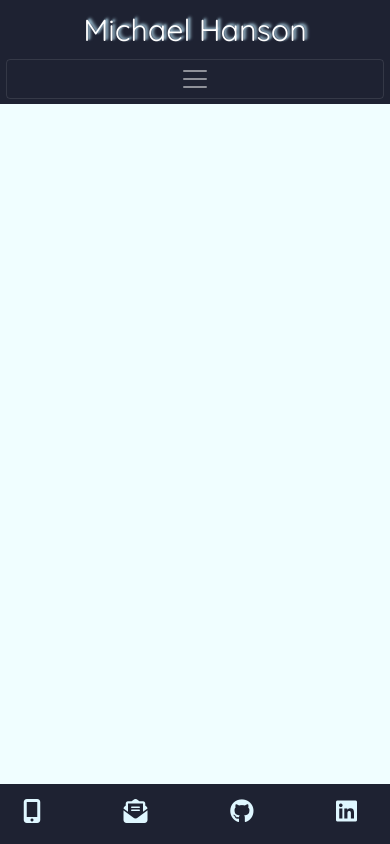
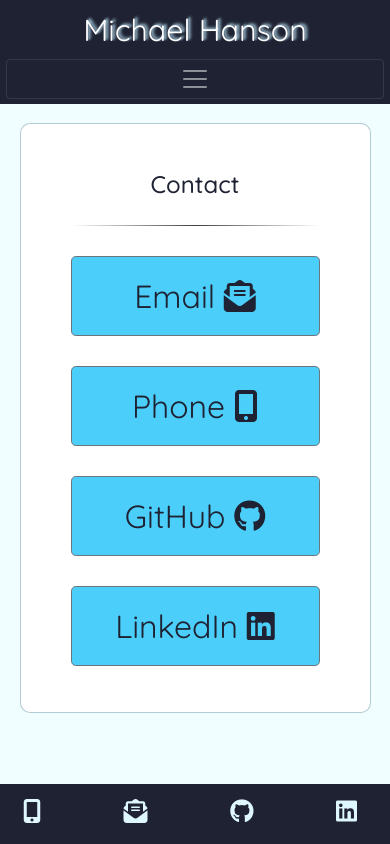
Before and after one commit to mhans003/michaelhanson-portfolio-react, a React (Create React App) app: page /contact in a window 390 px wide. Built offline with nearby package versions, Linux system fonts and the light colour scheme; a web font is replaced by a local one.

Commit message:
Application now has contact page working: Components made for the buttons as well as a modal for displaying email/phone number when pressed.

```diff
--- /dev/null
+++ b/src/components/ContactButton/index.js
@@ -0,0 +1,13 @@
+function ContactButton(props) {
+    return (
+        <div className="form-group">
+            <button type="button" className="btn btn-secondary btn-block btn-lg page-button" onClick={() => props.handleContactShow(props.heading, props.body)}>
+                <span className="contact-item">
+                    {props.text} <i className={props.icon}></i>
+                </span>
+            </button>
+        </div>
+    );
+}
+
+export default ContactButton;
--- /dev/null
+++ b/src/components/ContactModal/index.js
@@ -0,0 +1,20 @@
+import { Modal, Button, Container, Row, Col } from 'react-bootstrap';
+
+function ContactModal(props) {
+    return (
+        <>
+            <Modal show={props.contactShow} onHide={props.handleContactClose}>
+                <Modal.Header closeButton>
+                    <Modal.Title>
+                        <h3>{props.heading}</h3>
+                    </Modal.Title>
+                </Modal.Header>
+                <Modal.Body>
+                    {props.heading === "Call or Text Michael Hanson" ? <h2 className="text-center">{props.body}</h2> : <h5 className="text-center">{props.body}</h5>}
+                </Modal.Body>
+            </Modal>
+        </>
+    );
+}
+
+export default ContactModal;
--- a/src/components/Container/index.js
+++ b/src/components/Container/index.js
@@ -1,5 +1,5 @@
 function Container({ main, children }) {
-    return <div className="container" id={`${main ? 'main' : ''}`}>{children}</div>
+    return <div className={`container${main ? ' main' : ''}`}>{children}</div>
 }
 
 export default Container;
--- /dev/null
+++ b/src/components/RedirectButton/index.js
@@ -0,0 +1,13 @@
+function RedirectButton(props) {
+    return (
+        <div className="form-group">
+            <form action={props.url} target="_blank">
+                <button type="submit" className="btn btn-secondary btn-block btn-lg page-button">
+                    <span className="contact-item">{props.text}  <i className={props.icon}></i></span>
+                </button>
+            </form>
+        </div>
+    );
+}
+
+export default RedirectButton;
--- a/src/pages/Contact.js
+++ b/src/pages/Contact.js
@@ -1,12 +1,58 @@
 import "./style.css";
+import { useState } from "react";
 import Header from "../components/Header";
 import Footer from "../components/Footer";
+import Container from "../components/Container";
+import Row from "../components/Row";
+import Col from "../components/Col";
+import ContactButton from "../components/ContactButton";
+import RedirectButton from "../components/RedirectButton";
+import ContactModal from "../components/ContactModal";
 
 function Contact(props) {
+    //Set up state for modals
+    const [contactShow, setContactShow] = useState(false);
+    const [heading, setHeading] = useState("");
+    const [body, setBody] = useState("");
+
+    //Handle opening and closing of modals.
+    const handleContactClose = () => setContactShow(false);
+    const handleContactShow = (heading, body) => {
+        setHeading(heading);
+        setBody(body);
+        setContactShow(true);
+    };
+
     return (
         <div>
             <Header current={props.current}/>
+            <Container main>
+                <h1 className="text-center mt-3">Contact</h1>
+                <hr/>
+                <ContactButton
+                    text={"Email "}
+                    icon={"fas fa-envelope-open-text"}
+                    handleContactShow={handleContactShow}
+                    heading={"Email Michael Hanson"}
+                    body={"michaeledwardhanson@gmail.com"}
+                />
+                <ContactButton
+                    text={"Phone "}
+                    icon={"fas fa-mobile-alt"}
+                    handleContactShow={handleContactShow}
+                    heading={"Call or Text Michael Hanson"}
+                    body={"(951) 834-8219"}
+                />
+                <RedirectButton text={"GitHub "} icon={"fab fa-github"} url={"https://github.com/mhans003"}/>
+                <RedirectButton text={"LinkedIn "} icon={"fab fa-linkedin"} url={"https://www.linkedin.com/in/michaeledwardhanson/"}/>
+            </Container>
             <Footer/>
+            <ContactModal
+                contactShow={contactShow}
+                handleContactClose={handleContactClose}
+                heading={heading}
+                body={body}
+            />
         </div>
     );
 }
--- a/src/pages/Home.js
+++ b/src/pages/Home.js
@@ -10,7 +10,7 @@
         <div>
             <Header current={props.current}/>
             <Container main>
-                <h1 className="text-center mt-5">About Me</h1>
+                <h1 className="text-center mt-3">About Me</h1>
                 <hr/>
                 <Row>
                     <Col size="col-lg-6">
--- a/src/pages/style.css
+++ b/src/pages/style.css
@@ -70,7 +70,7 @@
 
 /*Main Content Styles*/
 
-#main {
+.main {
     width: 90%;
     padding: 30px 50px;
     background-color: #fff;
@@ -79,12 +79,12 @@
     border: 1px solid rgba(160,190,200,0.8);
 }
 
-#main h1 {
+.main h1 {
     text-align: center;
     padding-bottom: 10px;
 }
 
-#main-content {
+.main-content {
     margin-top: 35px;
 }
 
```
